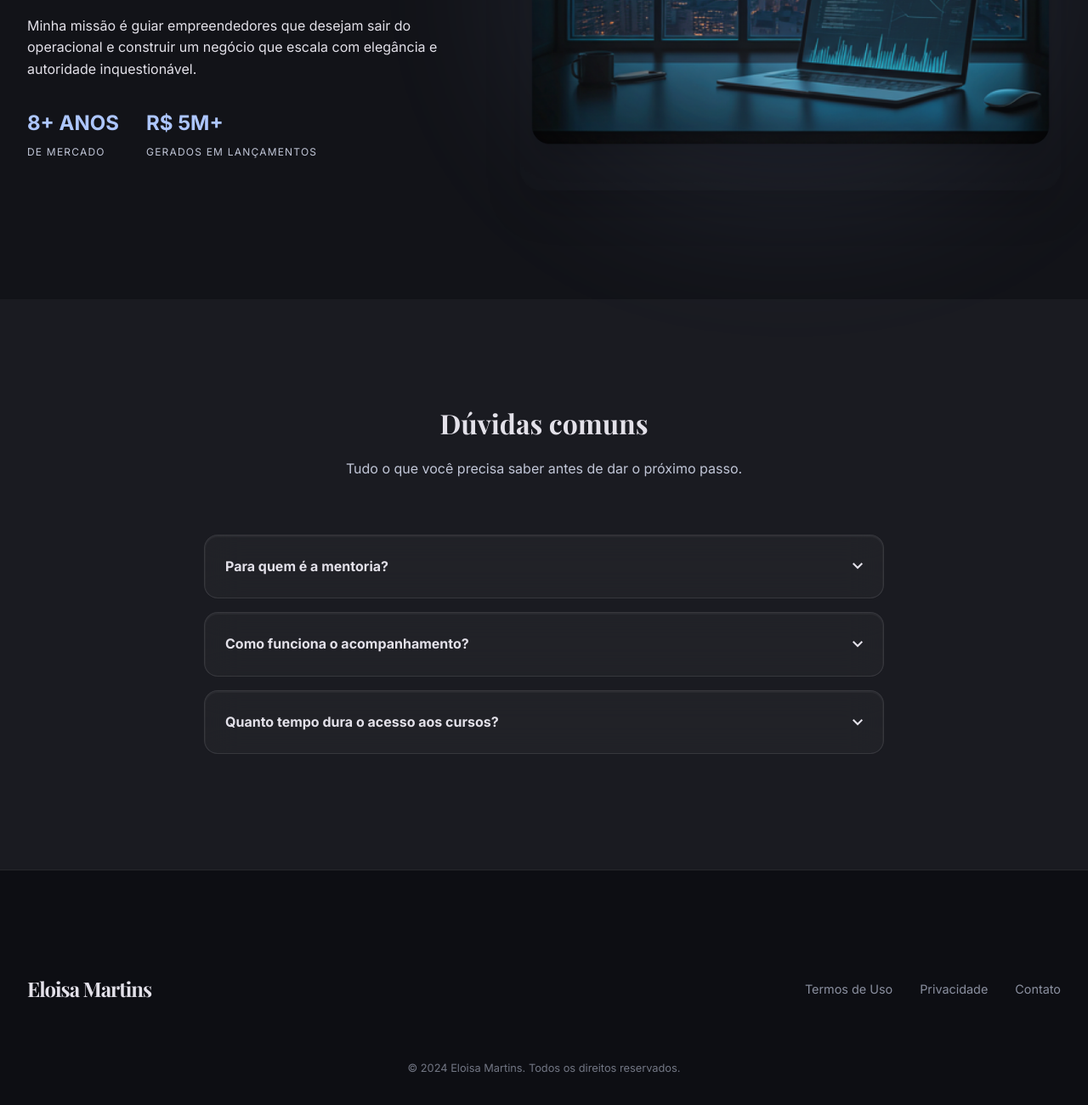
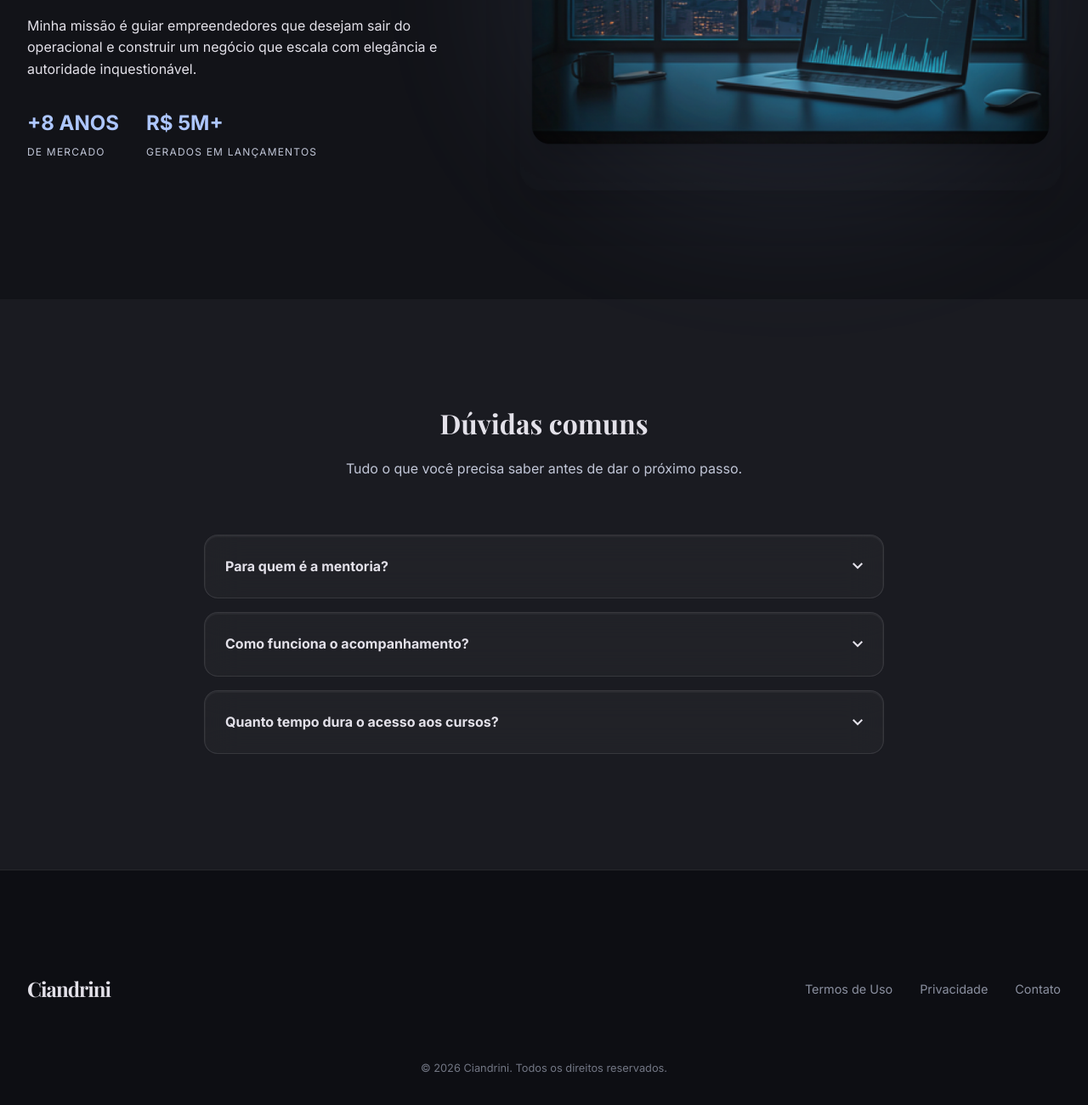
Before and after one commit to EuRydan/anavrin, a website built with Vite: page index.html in a window 1280 px wide. Shown: the part 2198-3498 px from the top of the page at 85% size. Built offline with nearby package versions, Linux system fonts and the light colour scheme.

Commit message:
alteração de nome

```diff
--- a/index.html
+++ b/index.html
@@ -100,7 +100,7 @@
                     <p class="about-description">Minha missão é guiar empreendedores que desejam sair do operacional e construir um negócio que escala com elegância e autoridade inquestionável.</p>
                     <div class="about-stats">
                         <div class="about-stat">
-                            <h4>8+ ANOS</h4>
+                            <h4>+8 ANOS</h4>
                             <p>De Mercado</p>
                         </div>
                         <div class="about-stat">
@@ -159,14 +159,14 @@
     <footer class="footer">
         <div class="container">
             <div class="footer-content">
-                <div class="logo">Eloisa Martins</div>
+                <div class="logo">Ciandrini</div>
                 <nav class="footer-links">
                     <a href="#" class="footer-link">Termos de Uso</a>
                     <a href="#" class="footer-link">Privacidade</a>
                     <a href="#" class="footer-link">Contato</a>
                 </nav>
             </div>
-            <p class="copyright">© 2024 Eloisa Martins. Todos os direitos reservados.</p>
+            <p class="copyright">© 2026 Ciandrini. Todos os direitos reservados.</p>
         </div>
     </footer>
 
```
